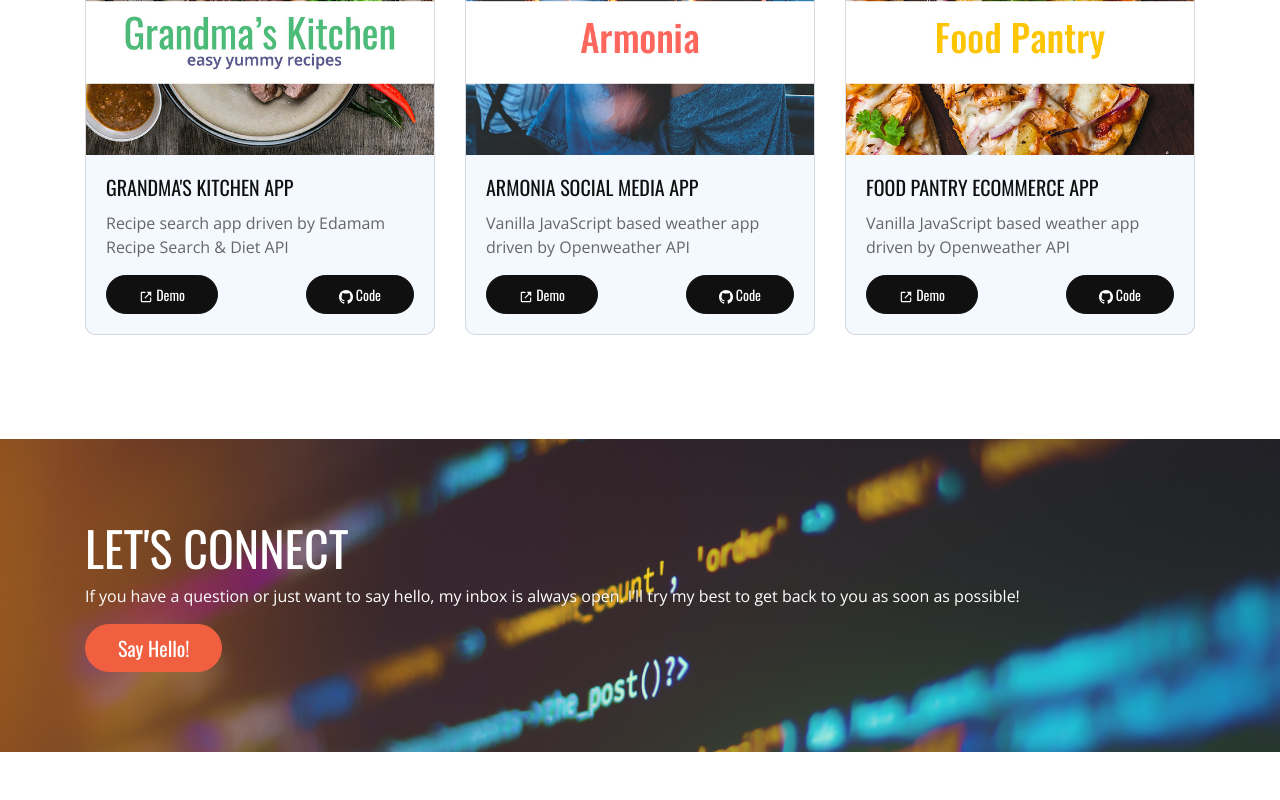
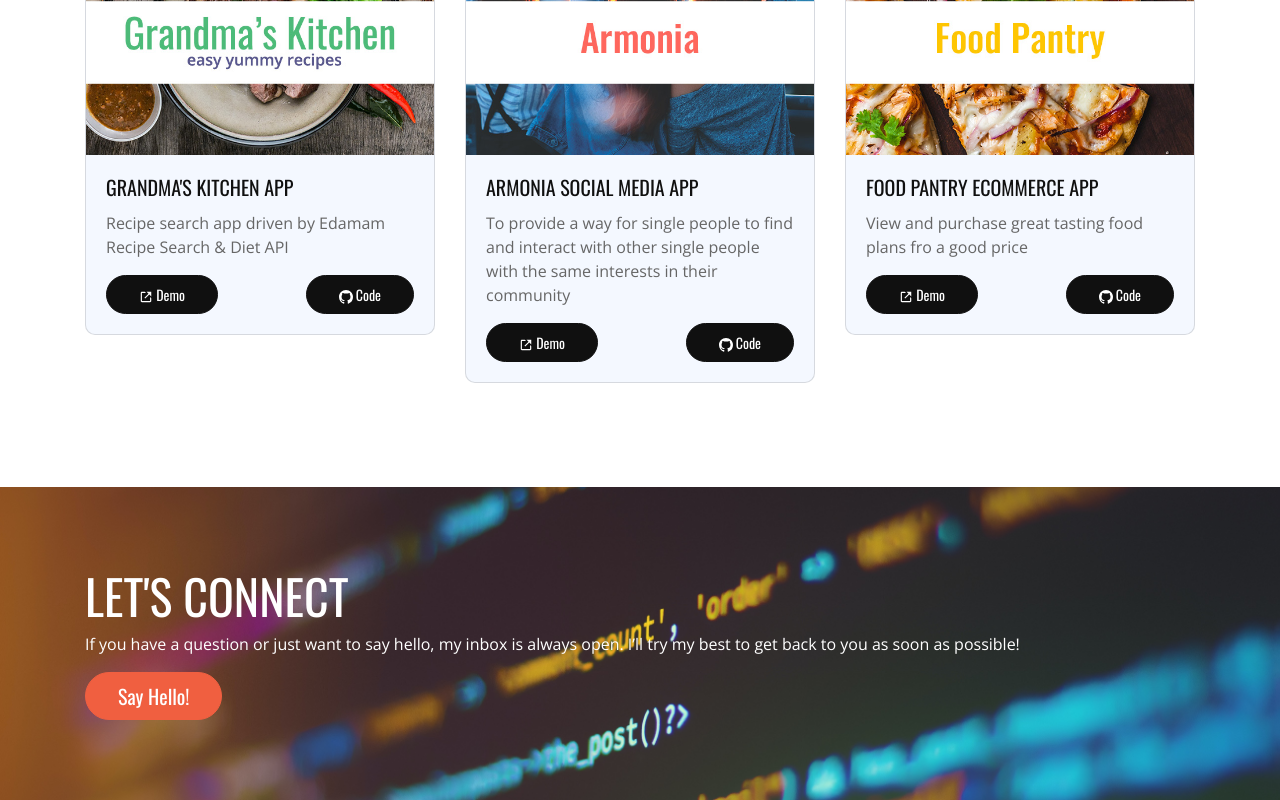
Before and after one commit to leviduncan/react-portfolio-project-2022, a React (Create React App) app: page / in a window 1280 px wide. Shown: the part 2462-3262 px from the top of the page. Before the commit the page ends 3214 px from the top, so only its background shows below. Built offline with nearby package versions, Linux system fonts and the light colour scheme.

Commit message:
Update app descriptions

```diff
--- a/src/data.js
+++ b/src/data.js
@@ -11,7 +11,7 @@ const alldata = {
         {
             id: 2,
             title: 'Armonia Social Media App',
-            text: 'Vanilla JavaScript based weather app driven by Openweather API',
+            text: 'To provide a way for single people to find and interact with other single people with the same interests in their community',
             pic: 'armony',
             git_link: 'https://github.com/leviduncan/Armonia-Social-Media-App',
             app_link: 'https://armonia-social-media-app.netlify.app/'
@@ -19,7 +19,7 @@ const alldata = {
         {
             id: 3,
             title: 'Food Pantry eCommerce App',
-            text: 'Vanilla JavaScript based weather app driven by Openweather API',
+            text: 'View and purchase great tasting food plans fro a good price',
             pic: 'pantry',
             git_link: 'https://github.com/leviduncan/Food-Pantry-App',
             app_link: 'https://food-pantry.netlify.app/'
```
